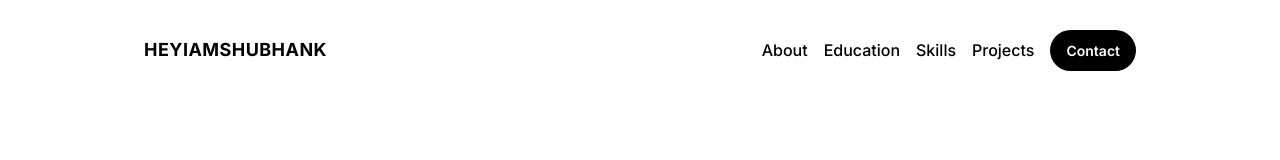
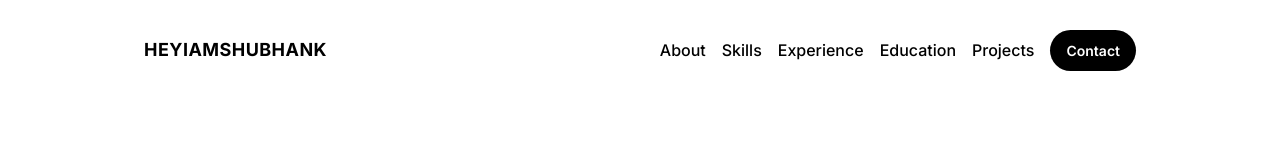
Before and after one commit to Shubhankt1/shubhankt1.github.io, a React (Vite) app: page / in a window 1280 px wide. Shown: the top 160 px of the page. Built offline with nearby package versions, Linux system fonts and the light colour scheme.

Commit message:
order change

```diff
--- a/src/App.jsx
+++ b/src/App.jsx
@@ -76,11 +76,25 @@ function App() {
         />
       </div>
 
+      {/* {Skills (stacks over Education)} */}
+      <div
+        ref={skillsRef}
+        className="sticky tablet-sm:top-0"
+        style={{ marginTop: "-8vh", zIndex: 30 }}
+      >
+        <SkillsSection
+          sectionWidth={skillsAnim.width}
+          sectionLeft={skillsAnim.left}
+          isVisible={skillsAnim.isVisible}
+          isScrolled={skillsAnim.isScrolled}
+        />
+      </div>
+
       {/* Education (stacks over About Me) */}
       <div
         ref={educationRef}
         className="sticky tablet-sm:top-0"
-        style={{ marginTop: "-8vh", zIndex: 30 }}
+        style={{ zIndex: 40 }}
       >
         <EducationSection
           sectionWidth={educationAnim.width}
@@ -89,20 +103,6 @@ function App() {
           isScrolled={educationAnim.isScrolled}
         />
       </div>
-
-      {/* {Skills (stacks over Education)} */}
-      <div
-        ref={skillsRef}
-        className="sticky tablet-sm:top-0"
-        style={{ zIndex: 40 }}
-      >
-        <SkillsSection
-          sectionWidth={skillsAnim.width}
-          sectionLeft={skillsAnim.left}
-          isVisible={skillsAnim.isVisible}
-          isScrolled={skillsAnim.isScrolled}
-        />
-      </div>
     </div>
   );
 }
--- a/src/components/Navbar.jsx
+++ b/src/components/Navbar.jsx
@@ -47,9 +47,9 @@ const Navbar = ({ isScrolled }) => {
             ${
               isScrolled
                 ? // When scrolled - wider on small tablets, more conservative on mobile
-                  "max-w-[90vw] tablet-sm:max-w-[80vw] lg:max-w-[70vw] qhd:max-w-[60vw]"
+                  "max-w-[90vw] tablet-md:max-w-[80vw] lg:max-w-[70vw] qhd:max-w-[60vw]"
                 : // When not scrolled
-                  "max-w-[90vw] tablet-sm:max-w-[80vw] qhd:max-w-[70vw] 3k:max-w-[65vw] 4k:max-w-[60vw]"
+                  "max-w-[90vw] tablet-md:max-w-[80vw] qhd:max-w-[70vw] 3k:max-w-[65vw] 4k:max-w-[60vw]"
             }
             transition-all duration-500
           `}
@@ -110,6 +110,36 @@ const Navbar = ({ isScrolled }) => {
               </li>
               <li>
                 <a
+                  href="#skills"
+                  className={`
+                    no-underline text-base font-medium py-2 whitespace-nowrap
+                    transition-all duration-300 hover:-translate-y-0.5
+                    text-black hover:text-blue-500
+                    2k+:text-lg
+                    qhd:text-xl
+					3k:text-[26px] 3k:leading-[34px]
+                  `}
+                >
+                  Skills
+                </a>
+              </li>
+              <li>
+                <a
+                  href="#experience"
+                  className={`
+                    no-underline text-base font-medium py-2 whitespace-nowrap
+                    transition-all duration-300 hover:-translate-y-0.5
+                    text-black hover:text-blue-500
+                    2k+:text-lg
+                    qhd:text-xl
+					3k:text-[26px] 3k:leading-[34px]
+                  `}
+                >
+                  Experience
+                </a>
+              </li>
+              <li>
+                <a
                   href="#education"
                   className={`
                     no-underline text-base font-medium py-2 whitespace-nowrap
@@ -121,21 +151,6 @@ const Navbar = ({ isScrolled }) => {
                   `}
                 >
                   Education
-                </a>
-              </li>
-              <li>
-                <a
-                  href="#skills"
-                  className={`
-                    no-underline text-base font-medium py-2 whitespace-nowrap
-                    transition-all duration-300 hover:-translate-y-0.5
-                    text-black hover:text-blue-500
-                    2k+:text-lg
-                    qhd:text-xl
-					3k:text-[26px] 3k:leading-[34px]
-                  `}
-                >
-                  Skills
                 </a>
               </li>
               <li>
@@ -245,6 +260,24 @@ const Navbar = ({ isScrolled }) => {
             About
           </a>
           <a
+            href="#skills"
+            className="text-black no-underline text-base font-medium px-6 py-3
+                       transition-all duration-200 border-b border-gray-100 last:border-b-0
+                       hover:bg-gray-50 hover:text-gray-700"
+            onClick={closeMobileMenu}
+          >
+            Skills
+          </a>
+          <a
+            href="#experience"
+            className="text-black no-underline text-base font-medium px-6 py-3
+                       transition-all duration-200 border-b border-gray-100 last:border-b-0
+                       hover:bg-gray-50 hover:text-gray-700"
+            onClick={closeMobileMenu}
+          >
+            Experience
+          </a>
+          <a
             href="#education"
             className="text-black no-underline text-base font-medium px-6 py-3
                        transition-all duration-200 border-b border-gray-100 last:border-b-0
@@ -252,15 +285,6 @@ const Navbar = ({ isScrolled }) => {
             onClick={closeMobileMenu}
           >
             Education
-          </a>
-          <a
-            href="#skills"
-            className="text-black no-underline text-base font-medium px-6 py-3
-                       transition-all duration-200 border-b border-gray-100 last:border-b-0
-                       hover:bg-gray-50 hover:text-gray-700"
-            onClick={closeMobileMenu}
-          >
-            Skills
           </a>
           <a
             href="#projects"
```
